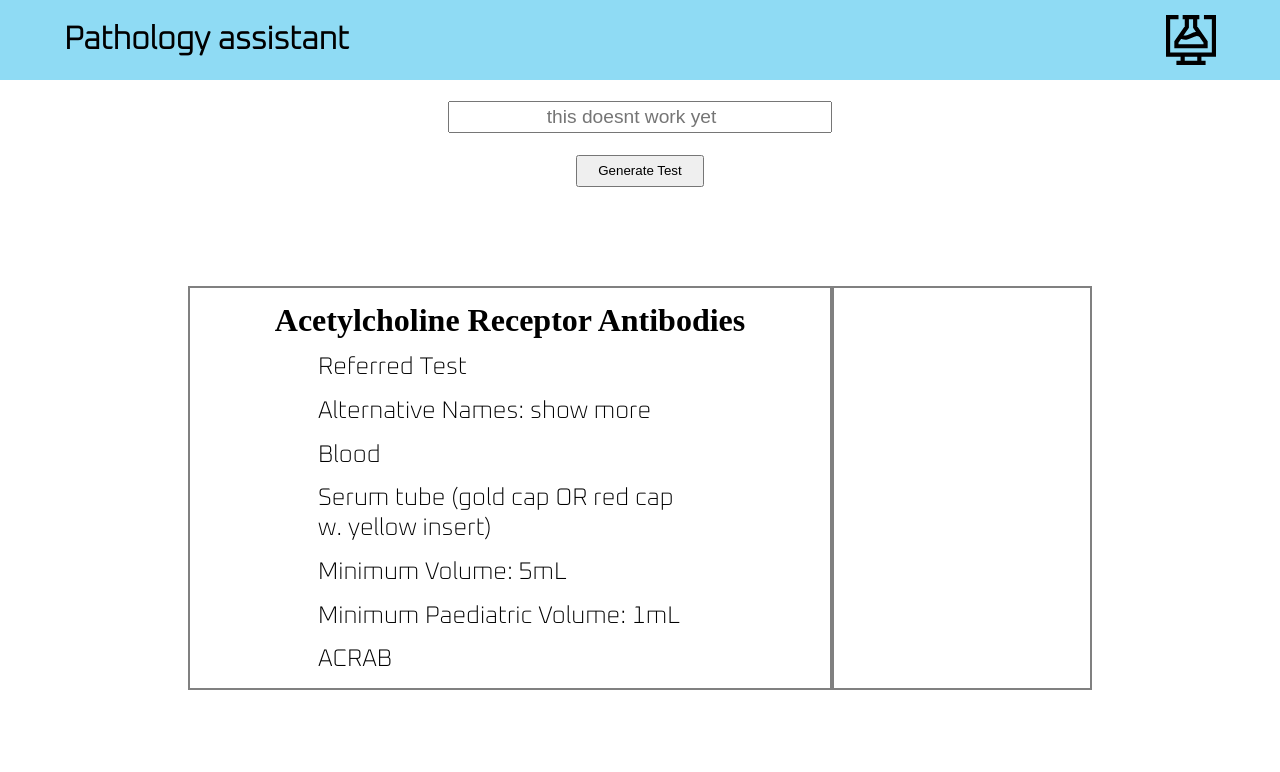
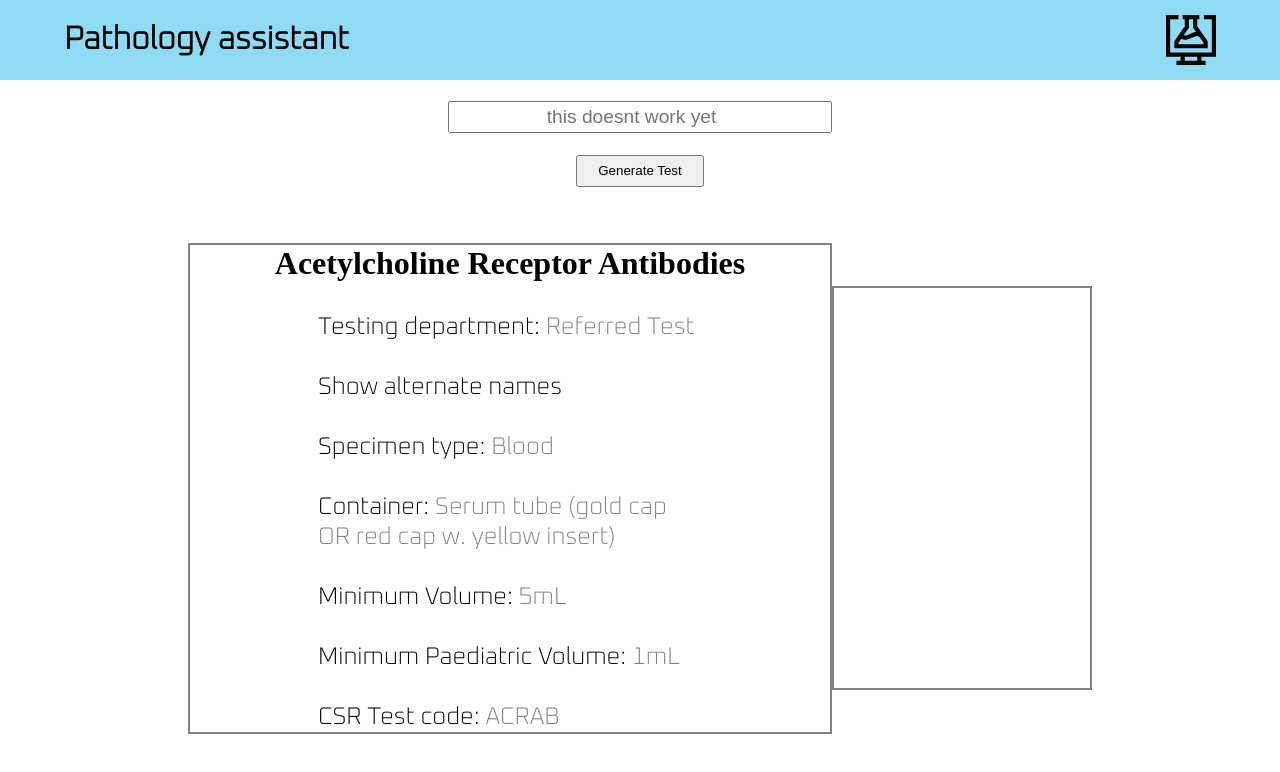
Before and after one commit to nickAmos/test-test-directory, a React (Vite) app: page / in a window 1280 px wide. Shown: the top 772 px of the page. Built offline with nearby package versions, Linux system fonts and the light colour scheme.

Commit message:
Functionality for alt Tests
Added a toggle for alternate names list

```diff
--- a/src/App.jsx
+++ b/src/App.jsx
@@ -16,21 +16,26 @@ function App() {
   const [testInfo, setTestInfo] = useState(arrayTestInfo[1]);
 
 
+
+
   //add states for all pieces of info we want to display.
 
-
+let collapse = '';
 
 function handleClick() {
   let randomNumber = Math.floor(Math.random() * 1032);
   setTestName(arrayTestName[randomNumber]);
   setTestInfo(arrayTestInfo[randomNumber]);
+
 }
+
+
 
   return (
     <>
       <Header/>
       <SearchBar handleClick={handleClick}/>
-      <Infomation  testName={testName} testInfo={testInfo}/>
+      <Infomation  testName={testName} testInfo={testInfo} collapse={collapse}/>
     </>
   )
 }
--- a/src/components/Infomation.jsx
+++ b/src/components/Infomation.jsx
@@ -3,7 +3,7 @@ import '../styling/InfomationStyle.css';
 
 
 
-export default function Infomation({testName, testInfo}) {
+export default function Infomation({testName, testInfo, collapse}) {
 
 const [laboratory, setLaboratory] = useState('');
 const [altNames, setAltNames] = useState('');
@@ -12,6 +12,7 @@ const [container, setContainer] = useState('');
 const [minVol, setMinVol] = useState('');
 const [minVolPaed, setMinVolPaed] = useState('');
 const [testcode, setTestcode] = useState('');
+const [show, setShow] = useState(false);
 
 
 useEffect(() => {
@@ -46,7 +47,7 @@ useEffect(() => {
 
 }, [testInfo]);
 
-let collapse = '';
+
 
 if (altNames) {
     if (altNames.length >= 15) {
@@ -61,10 +62,10 @@ function showNames() {
     const show = document.getElementById('show');
 
     if (hidden.style.display === 'none') {
-        show.innerHTML = 'show less'
+        setShow(true);
         hidden.style.display = "block";
     } else {
-        show.innerHTML = 'show more';
+        setShow(false);
       hidden.style.display = "none";
     }
     }
@@ -77,15 +78,15 @@ function showNames() {
 
             <div className="text-container">
             <h1>{testName}</h1>
-            <p>{laboratory}</p>
+            <p id='info'>Testing department: <span id='variable' > {laboratory}</span></p>
 
-            {altNames && !collapse ? <span>Alternative Names: {altNames} </span> : null} {(altNames && collapse) ? <span>Alternative Names: <a id='show' onClick={showNames}>show more</a></span> : null} {(altNames && !collapse) ? <span>{altNames}</span> : null}
-            <div id='hiddenNames'>{altNames}</div>
-            <p>{specimen}</p>
-            <p>{container}</p>
-            {(minVol != 'None') ? <p>Minimum Volume: {minVol}</p> : null}
-            {(minVolPaed != 'None') ? <p>Minimum Paediatric Volume: {minVolPaed}</p> : null}
-            <p>{testcode}</p>
+             {(altNames) ? <a id='showAnchor' onClick={showNames}>{show ? <span id='show'>Show less</span> : <span id='show'>Show alternate names </span>}</a> : null}
+            <div id='hiddenNames'>{altNames ? <span id='variable'>{altNames}</span> : null}</div>
+            <p id='info'>Specimen type: <span id='variable' >{specimen}</span></p>
+            <p id='info'>Container: <span id='variable'>{container}</span></p>
+            {(minVol != 'None') ? <p id='info'>Minimum Volume: <span id='variable' >{minVol}</span></p> : null}
+            {(minVolPaed != 'None') ? <p id='info'> Minimum Paediatric Volume: <span id='variable' >{minVolPaed}</span></p> : null}
+            <p id='info'>CSR Test code: <span id='variable' >{testcode}</span></p>
 
 
             </div>
@@ -100,3 +101,14 @@ function showNames() {
     )
 
 }
+
+
+
+
+
+
+
+/*
+{altNames && !collapse ? <span>Alternative Names: {altNames} </span> : null} {(altNames && collapse) ? <span>Alternative Names: <a id='show' onClick={showNames}>{show ? <span>show less</span> : <span>show more</span>}</a></span> : null} {(altNames && !collapse) ? <span>{altNames}</span> : null}
+            <div id='hiddenNames'>{altNames}</div>
+*/
--- a/src/styling/InfomationStyle.css
+++ b/src/styling/InfomationStyle.css
@@ -16,7 +16,9 @@
   .text-container, .images {
     border: grey 2px solid;
 
-    height: 50vh;
+    height: auto;
+    min-height: 50vh;
+    max-height: 80vh;
   }
 
   .text-container {
@@ -31,14 +33,15 @@
     display: none;
   }
 
-  #show {
+  #showAnchor {
     cursor: pointer;
 
   }
 
-  #show :hover {
-    color: red;
-    font-size: xx-large;
+  #show:hover {
+    color: black;
+    font-size: x-large;
+    border-bottom: black solid 1px;
   }
 
 
@@ -49,11 +52,17 @@
     justify-content: space-evenly;
   }
 
-  .text-container p, .text-container span, #hiddenNames {
+
+  #variable {
+    color: grey;
+  }
+
+  .text-container p, .text-container span, #hiddenNames, .text-container a, .text-container div {
     text-align: left;
     width: 60%;
     font-family: 'Oxanium', cursive;
     font-size: x-large;
+    padding-top: 30px;
   }
 
   img {
```
